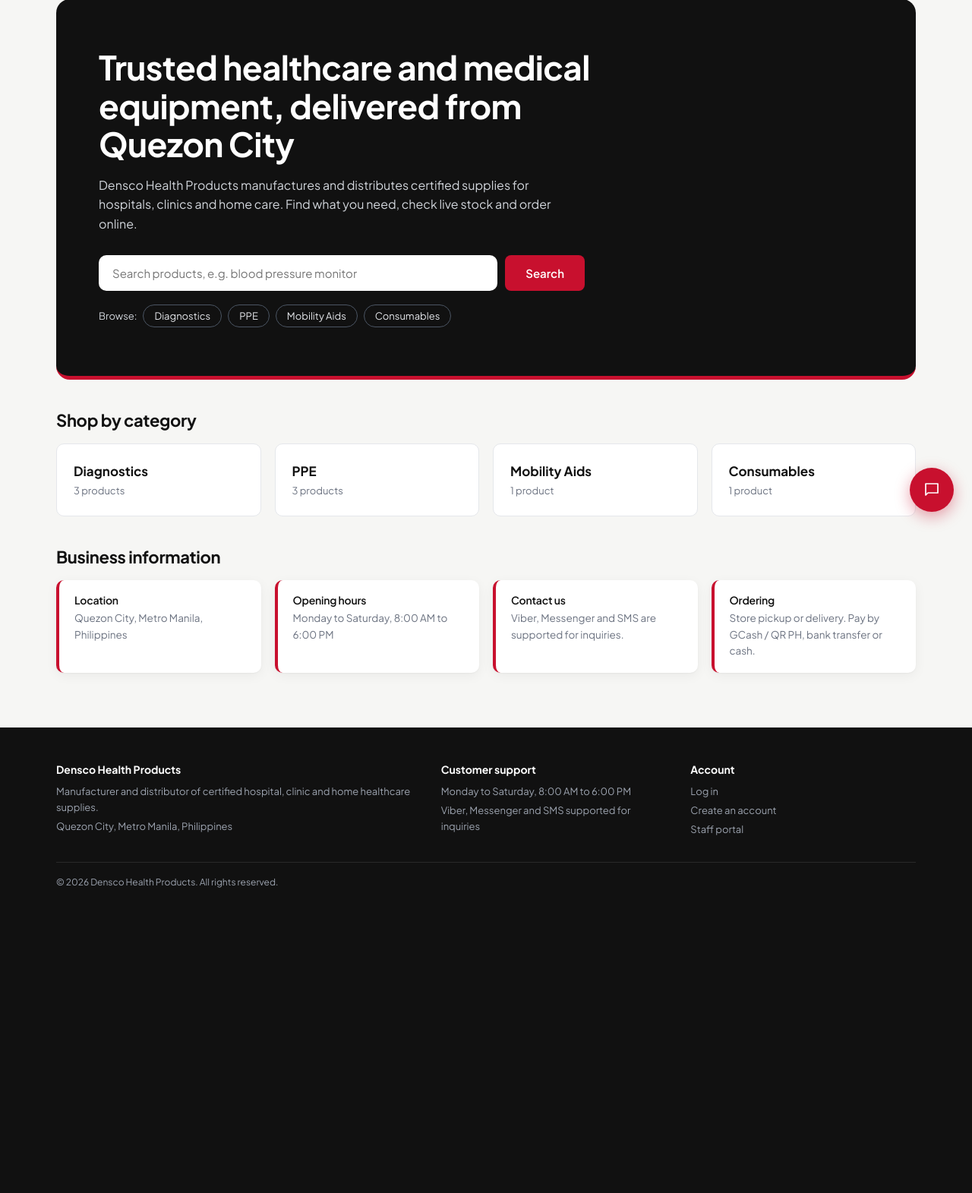
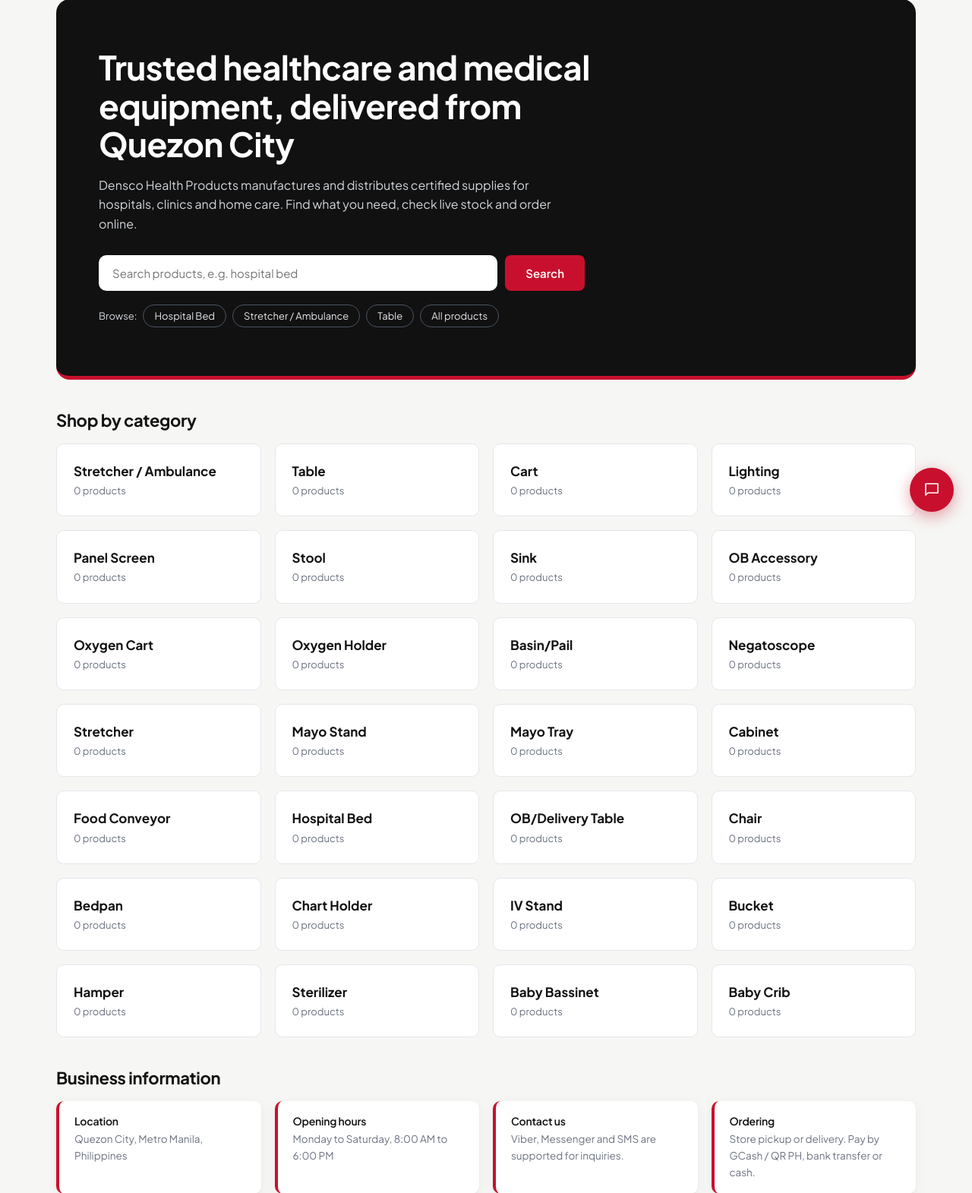
Before and after one commit to rei2802/densco, a PHP site: page / in a window 1280 px wide. Shown: the part 102-1673 px from the top of the page at 76% size. Before the commit the page ends 1271 px from the top, so only its background shows below. Run offline with PHP 8.4, Linux system fonts and the light colour scheme.

Commit message:
fix categories

```diff
--- a/Densco1-main/index.html
+++ b/Densco1-main/index.html
@@ -26,17 +26,16 @@
         <form class="search" action="catalog.php">
           <input
             name="q"
-            placeholder="Search products, e.g. blood pressure monitor"
+            placeholder="Search products, e.g. hospital bed"
             aria-label="Search products"
           /><button class="btn btn-red btn-lg">Search</button>
         </form>
         <div class="chips">
           <span>Browse:</span
-          ><a class="chip" href="catalog.php?cat=Diagnostics">Diagnostics</a
-          ><a class="chip" href="catalog.php?cat=PPE">PPE</a
-          ><a class="chip" href="catalog.php?cat=Mobility%20Aids"
-            >Mobility Aids</a
-          ><a class="chip" href="catalog.php">Consumables</a>
+          ><a class="chip" href="catalog.php?cat=Hospital%20Bed">Hospital Bed</a
+          ><a class="chip" href="catalog.php?cat=Stretcher%20%2F%20Ambulance">Stretcher / Ambulance</a
+          ><a class="chip" href="catalog.php?cat=Table">Table</a
+          ><a class="chip" href="catalog.php">All products</a>
         </div>
       </section>
       <h2 class="sec">Shop by category</h2>
--- a/Densco1-main/js/store.js
+++ b/Densco1-main/js/store.js
@@ -47,7 +47,36 @@
     }, 2600);
   };
 
-  D.categories = ["Diagnostics", "PPE", "Mobility Aids", "Consumables"];
+  D.categories = [
+    "Stretcher / Ambulance",
+    "Table",
+    "Cart",
+    "Lighting",
+    "Panel Screen",
+    "Stool",
+    "Sink",
+    "OB Accessory",
+    "Oxygen Cart",
+    "Oxygen Holder",
+    "Basin/Pail",
+    "Negatoscope",
+    "Stretcher",
+    "Mayo Stand",
+    "Mayo Tray",
+    "Cabinet",
+    "Food Conveyor",
+    "Hospital Bed",
+    "OB/Delivery Table",
+    "Chair",
+    "Bedpan",
+    "Chart Holder",
+    "IV Stand",
+    "Bucket",
+    "Hamper",
+    "Sterilizer",
+    "Baby Bassinet",
+    "Baby Crib"
+  ];
   D.settings = function () {
     var s = get("denscoSettings", {});
     s.lowStock = +s.lowStock || 10;
```
Also changed, not shown: Densco1-main/staff/inventory.php (+42 -0 lines).
